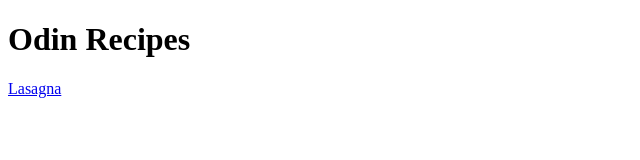
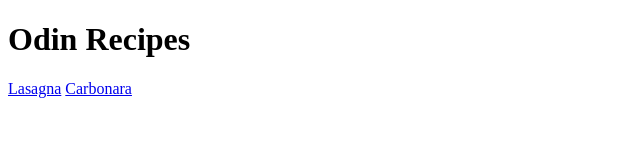
Before and after one commit to stinkray77/odin-recipes, a plain HTML site: page index.html in a window 1280 px wide. Shown: the full height of the page, 0-640 px from the left. Drawn offline with Linux system fonts and the light colour scheme.

Commit message:
Add carbonara to homepage
In index.html, added link to carbonara

```diff
--- a/index.html
+++ b/index.html
@@ -8,5 +8,6 @@
     <body>
         <h1>Odin Recipes</h1>
         <a href="recipes/lasagna.html"rel="noopener noreferrer">Lasagna</a>
+        <a href="recipes/carbonara.html" rel="noopener noreferrer">Carbonara</a>
     </body>
 </html>
```
